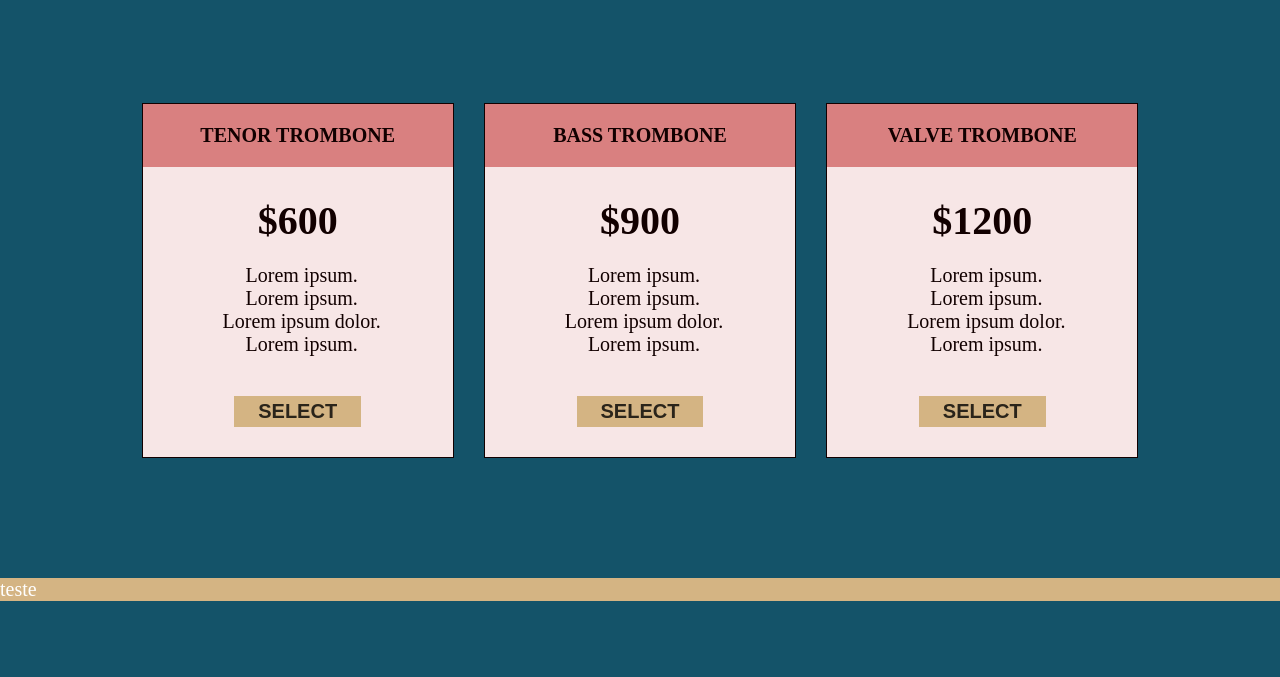
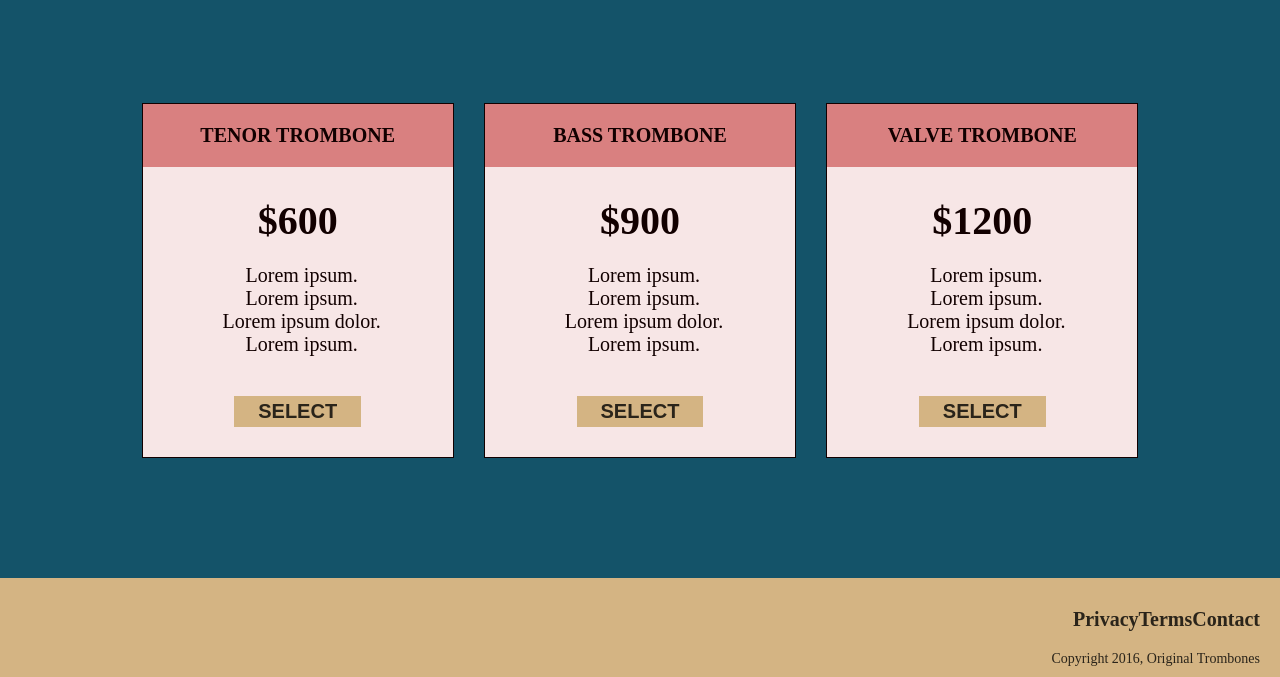
Before and after one commit to Fecef/freeCodeCamp, a website: page Landing Page/index.html in a window 1280 px wide. Shown: the part 1204-1881 px from the top of the page. Before the commit the page ends 1825 px from the top, so only its background shows below. Drawn offline with Linux system fonts and the light colour scheme.

Commit message:
Quase finalizado.

```diff
--- a/Landing Page/_css/style.scss
+++ b/Landing Page/_css/style.scss
@@ -62,6 +62,7 @@ body {
 .header {
   position: fixed;
   padding: 0.75em;
+  background-color: #145369;
 
   .header-img {
     width: 3.7em;
@@ -186,4 +187,19 @@ main {
 
 .footer {
   background-color: #d4b483;
+  color: #2a241a;
+  padding: 0.5em 1em;
+
+  .links {
+    list-style-type: none;
+    justify-content: end;
+  }
+
+  .copyright-div {
+    justify-content: end;
+
+    .copyright {
+      font-size: 1.4rem;
+    }
+  }
 }
--- a/Landing Page/index.html
+++ b/Landing Page/index.html
@@ -156,7 +156,21 @@
     </main>
 
     <footer class="footer">
-      <p>teste</p>
+      <ul class="links row">
+        <li>
+          <a><strong>Privacy</strong></a>
+        </li>
+        <li>
+          <a><strong>Terms</strong></a>
+        </li>
+        <li>
+          <a><strong>Contact</strong></a>
+        </li>
+      </ul>
+
+      <div class="copyright-div row">
+        <small class="copyright">Copyright 2016, Original Trombones</small>
+      </div>
     </footer>
 
     <script src="https://cdn.freecodecamp.org/testable-projects-fcc/v1/bundle.js"></script>
```
Also changed, not shown: Landing Page/_css/style.css, 1 other file.
